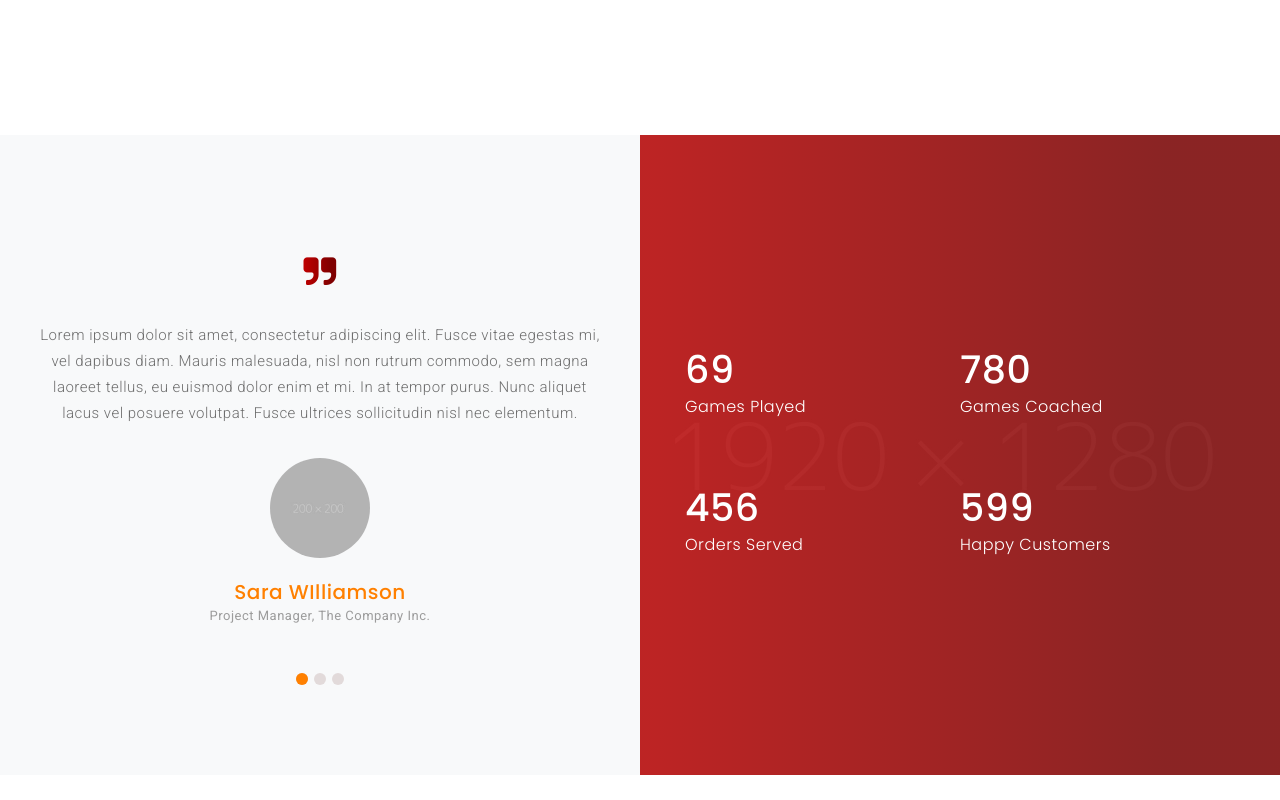
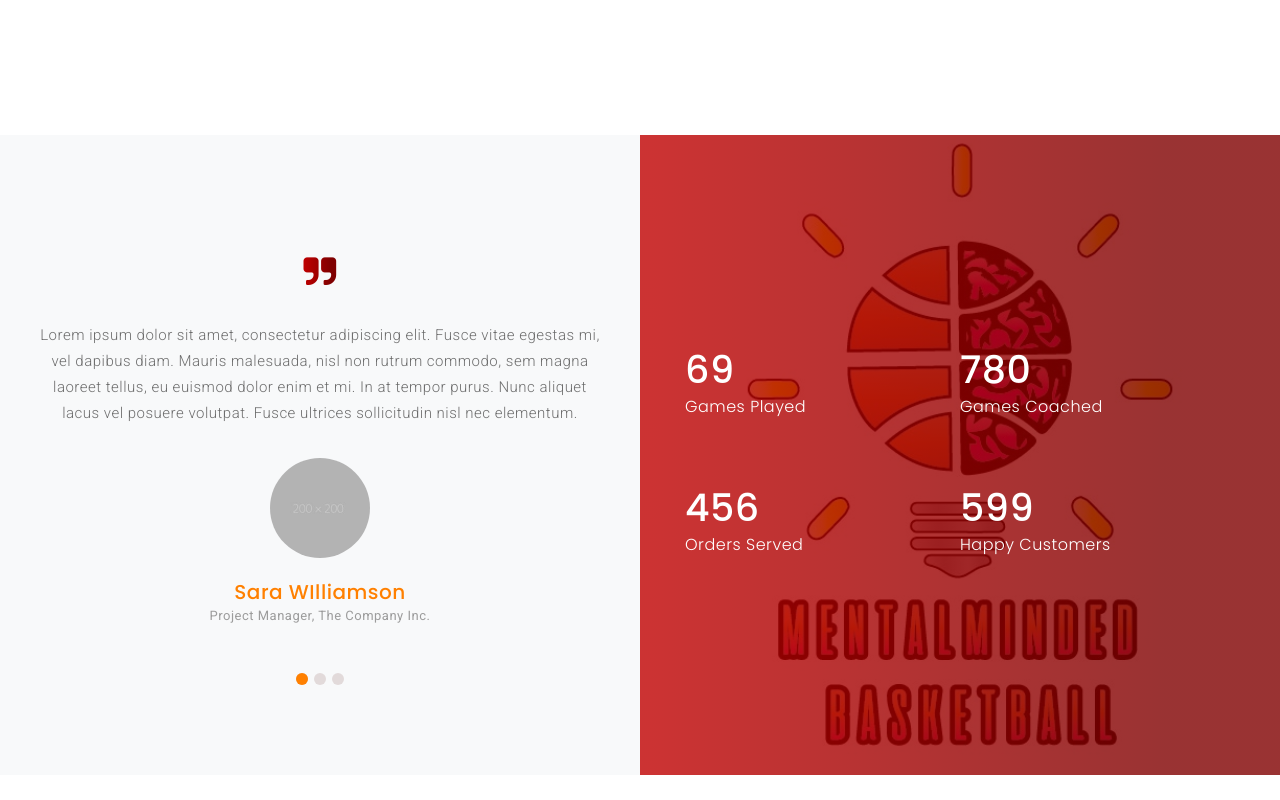
Before and after one commit to Dario326/dario236.github.io, a plain HTML site: page index.html in a window 1280 px wide. Shown: the part 5120-5920 px from the top of the page. Drawn offline with Linux system fonts and the light colour scheme; some packages are replaced by stand-ins of ours.

Commit message:
changed image

```diff
--- a/css/style.css
+++ b/css/style.css
@@ -2092,7 +2092,7 @@ ul.packages li i.fa-times{
 
 .bg-img1{
 
-    background: url(../images/bg-img1.jpg);
+    background: url(../images/IMG_0336.jpeg);
 }
 
 .bg-img3{
```
